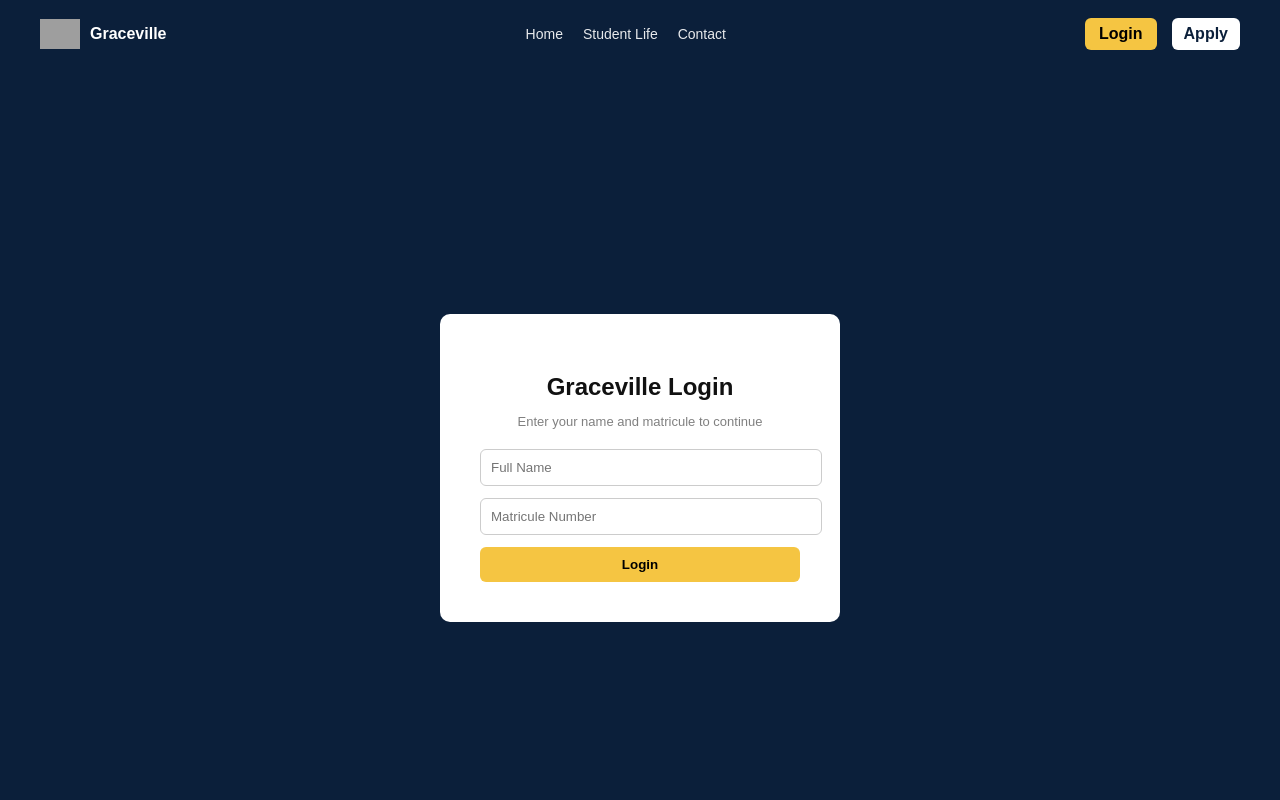
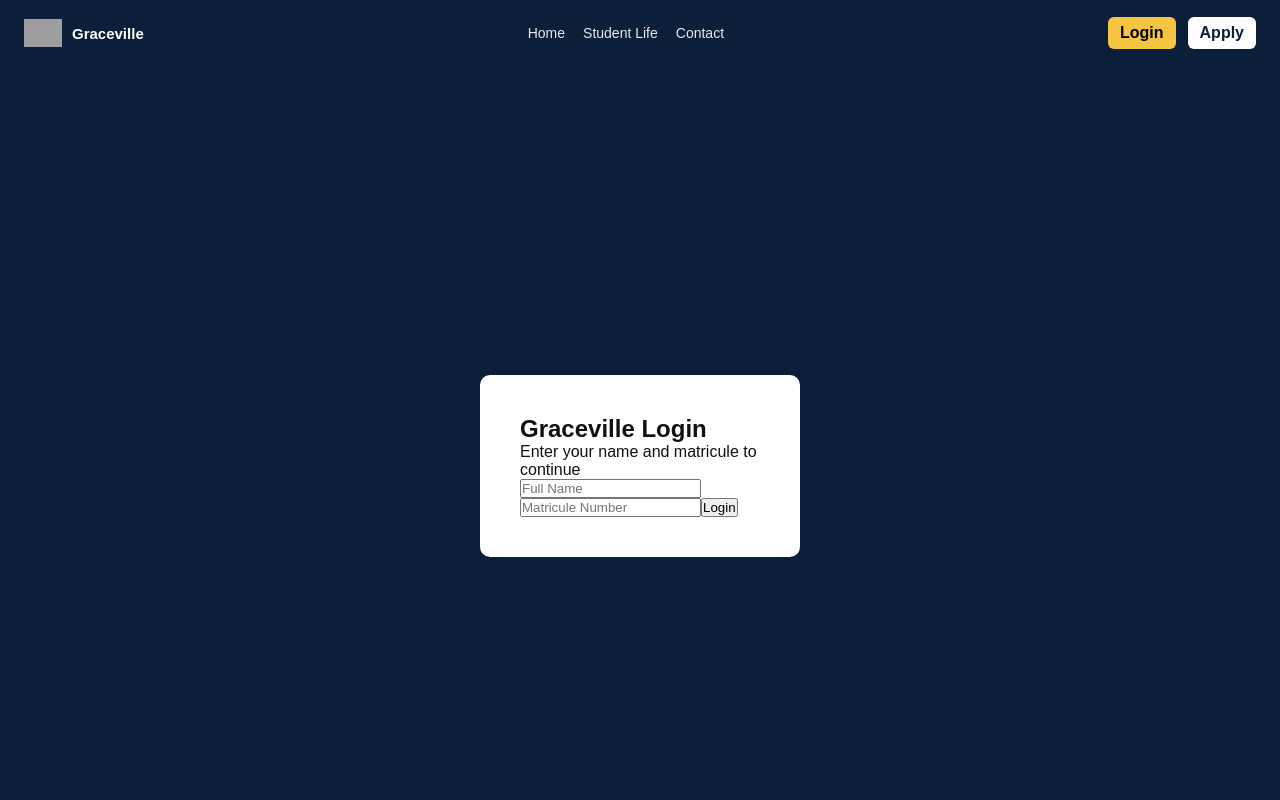
Before and after one commit to GweStanley/Frontend_Graceville, a Next.js app: page /login in a window 1280 px wide. Shown: the top 800 px of the page. Built offline with nearby package versions, Linux system fonts and the light colour scheme; grey boxes are pictures that could not be loaded.

Commit message:
Update globals.css

```diff
--- a/app/globals.css
+++ b/app/globals.css
@@ -2,23 +2,30 @@
    GLOBAL BASE
 ========================= */
 
-.page {
-  font-family: Arial, sans-serif;
-  color: #1b1b1b;
+* {
+  box-sizing: border-box;
   margin: 0;
   padding: 0;
 }
 
-.appBody {
-  margin: 0;
+body {
   font-family: Arial, sans-serif;
+  color: #111;
   background: #fff;
-  color: #111;
+}
+
+.page {
+  font-family: Arial, sans-serif;
+  color: #1b1b1b;
 }
 
 .mainContent {
   min-height: 80vh;
 }
+
+/* =========================
+   NAVBAR (CLEAN SINGLE SOURCE)
+========================= */
 
 .nav {
   display: flex;
@@ -50,7 +57,7 @@
   font-size: 15px;
 }
 
-/* CENTER */
+/* CENTER LINKS */
 .center {
   display: flex;
   gap: 18px;
@@ -76,7 +83,8 @@
 
 /* BUTTONS */
 .loginBtn,
-.applyBtn {
+.applyBtn,
+.apply {
   padding: 7px 12px;
   border-radius: 6px;
   font-weight: 600;
@@ -88,13 +96,14 @@
   color: black;
 }
 
-.applyBtn {
-  background: white;
+.applyBtn,
+.apply {
+  background: #fff;
   color: #0b1f3a;
 }
 
 /* USER */
-.userBox {
+.userWrapper {
   position: relative;
 }
 
@@ -106,28 +115,44 @@
   cursor: pointer;
 }
 
-/* DROPDOWN */
+/* DROPDOWN (FIXED - NO RED BACKGROUND BUG) */
 .dropdown {
   position: absolute;
   top: 42px;
   right: 0;
   background: white;
-  color: black;
-  padding: 10px;
+  color: #111;
+  min-width: 160px;
   border-radius: 8px;
-  min-width: 140px;
-  box-shadow: 0 4px 10px rgba(0,0,0,0.2);
+  box-shadow: 0 6px 18px rgba(0,0,0,0.15);
+  overflow: hidden;
 }
 
-.dropdown a,
+.dropdown a {
+  display: block;
+  padding: 12px 14px;
+  text-decoration: none;
+  color: #0b1f3a;
+  font-size: 14px;
+}
+
+.dropdown a:hover {
+  background: #f2f2f2;
+}
+
 .dropdown button {
-  display: block;
   width: 100%;
-  padding: 6px;
-  text-align: left;
+  padding: 12px 14px;
   border: none;
   background: none;
+  text-align: left;
   cursor: pointer;
+  font-size: 14px;
+  color: #b00020;
+}
+
+.dropdown button:hover {
+  background: #f2f2f2;
 }
 
 /* HAMBURGER */
@@ -142,7 +167,72 @@
   display: none;
 }
 
-/* ================= MOBILE ================= */
+/* =========================
+   HERO
+========================= */
+
+.heroSplit {
+  display: flex;
+  min-height: 80vh;
+}
+
+.heroImage {
+  flex: 1;
+  background-image: url("/GenInforGraphix.jpeg");
+  background-size: cover;
+  background-position: center;
+}
+
+.heroContent {
+  flex: 1;
+  padding: 60px;
+  display: flex;
+  flex-direction: column;
+  justify-content: center;
+  gap: 15px;
+}
+
+.heroContent h1 {
+  font-size: 42px;
+  line-height: 1.2;
+}
+
+.motto {
+  font-weight: 600;
+  color: #0b1f3a;
+}
+
+.quote {
+  opacity: 0.8;
+  line-height: 1.6;
+}
+
+.heroCTA {
+  display: flex;
+  gap: 12px;
+}
+
+/* BUTTONS */
+.primaryBtn {
+  background: #0b1f3a;
+  color: white;
+  padding: 10px 16px;
+  border-radius: 6px;
+  text-decoration: none;
+}
+
+.secondaryBtn {
+  background: #f5c542;
+  color: black;
+  padding: 10px 16px;
+  border-radius: 6px;
+  text-decoration: none;
+}
+
+/* =========================
+   MOBILE FIX (NAV + HERO)
+========================= */
+
 @media (max-width: 768px) {
 
   .center,
@@ -171,80 +261,14 @@
     text-align: left;
     font-size: 16px;
   }
-}
 
-.heroSplit {
-  display: flex;
-  min-height: 80vh;
-  width: 100%;
-}
-
-/* LEFT IMAGE */
-.heroImage {
-  flex: 1;
-  background-image: url("/GenInforGraphix.jpeg"); /* YOUR IMAGE RESTORED */
-  background-size: cover;
-  background-position: center;
-}
-
-/* RIGHT CONTENT */
-.heroContent {
-  flex: 1;
-  padding: 60px;
-  display: flex;
-  flex-direction: column;
-  justify-content: center;
-  gap: 15px;
-}
-
-.heroContent h1 {
-  font-size: 42px;
-  line-height: 1.2;
-}
-
-.motto {
-  font-weight: 600;
-  color: #0b1f3a;
-}
-
-.quote {
-  opacity: 0.8;
-  line-height: 1.6;
-}
-
-/* BUTTONS */
-.heroCTA {
-  display: flex;
-  gap: 12px;
-  margin-top: 10px;
-}
-
-.primaryBtn {
-  background: #0b1f3a;
-  color: white;
-  padding: 10px 16px;
-  border-radius: 6px;
-  text-decoration: none;
-}
-
-.secondaryBtn {
-  background: #f5c542;
-  color: black;
-  padding: 10px 16px;
-  border-radius: 6px;
-  text-decoration: none;
-}
-
-/* ================= MOBILE FIX ================= */
-@media (max-width: 768px) {
-
+  /* HERO MOBILE */
   .heroSplit {
     flex-direction: column;
   }
 
   .heroImage {
     height: 250px;
-    width: 100%;
   }
 
   .heroContent {
@@ -263,39 +287,29 @@
 }
 
 /* =========================
-   SECTIONS
+   DASHBOARD
 ========================= */
 
-.section {
-  padding: 60px;
-  background: white;
+.dash {
+  padding: 40px;
+  background: #f7f9fc;
+  min-height: 100vh;
 }
 
-.section.alt {
-  background: #f4f6f8;
+/* CARDS */
+.cards {
+  display: grid;
+  grid-template-columns: repeat(auto-fit, minmax(220px, 1fr));
+  gap: 20px;
 }
 
-.section h2 {
-  margin-bottom: 15px;
-}
-
-.section p,
-.section ol,
-.section ul {
-  max-width: 900px;
-  line-height: 1.6;
-}
-
-/* =========================
-   FOOTER (CLEAN SINGLE VERSION)
-========================= */
-
-.footer {
-  background: #0b1f3a;
-  color: white;
+.card {
+  background: white;
+  padding: 22px;
+  border-radius: 12px;
   text-align: center;
-  padding: 20px;
-  margin-top: 60px;
+  box-shadow: 0 4px 12px rgba(0,0,0,0.05);
+  cursor: pointer;
 }
 
 /* =========================
@@ -315,329 +329,16 @@
   padding: 40px;
   border-radius: 10px;
   width: 320px;
-  text-align: center;
-}
-
-.loginBox h2 {
-  margin-bottom: 5px;
-}
-
-.subtext {
-  font-size: 13px;
-  color: gray;
-  margin-bottom: 20px;
-}
-
-.loginBox input {
-  width: 100%;
-  padding: 10px;
-  margin-bottom: 12px;
-  border: 1px solid #ccc;
-  border-radius: 6px;
-}
-
-.loginBox button {
-  width: 100%;
-  padding: 10px;
-  background: #f5c542;
-  border: none;
-  font-weight: bold;
-  cursor: pointer;
-  border-radius: 6px;
-}
-
-.error {
-  color: red;
-  font-size: 13px;
-  margin-top: 10px;
 }
 
 /* =========================
-   DASHBOARD
+   FOOTER
 ========================= */
 
-.dash {
-  padding: 40px;
-  background: #f7f9fc;
-  min-height: 100vh;
-}
-
-.dash h1 {
-  font-size: 26px;
-  margin-bottom: 6px;
-  color: #0b1f3a;
-  text-align: center;
-}
-
-.dash p {
-  color: #555;
-  margin-bottom: 20px;
-  text-align: center;
-}
-
-/* CARDS */
-.cards {
-  display: grid;
-  grid-template-columns: repeat(auto-fit, minmax(220px, 1fr));
-  gap: 20px;
-  margin-top: 25px;
-}
-
-.card {
-  background: white;
-  padding: 22px;
-  border-radius: 12px;
-  text-align: center;
-  box-shadow: 0 4px 12px rgba(0,0,0,0.05);
-  transition: 0.2s;
-  cursor: pointer;
-}
-
-.card:hover {
-  transform: translateY(-4px);
-}
-
-/* FORMS */
-.cardForm {
-  margin-top: 25px;
-  display: flex;
-  flex-direction: column;
-  gap: 12px;
-  width: 100%;
-  max-width: 360px;
-  background: white;
-  padding: 22px;
-  border-radius: 12px;
-}
-
-.cardForm input,
-.cardForm select {
-  padding: 11px;
-  border: 1px solid #ddd;
-  border-radius: 8px;
-}
-
-.cardForm button {
-  padding: 11px;
+.footer {
   background: #0b1f3a;
   color: white;
-  border: none;
-  border-radius: 8px;
+  text-align: center;
+  padding: 20px;
+  margin-top: 60px;
 }
-
-/* =========================
-   LESSON VIEW
-========================= */
-
-.lessonPage {
-  display: flex;
-  height: 100vh;
-}
-
-.lessonList {
-  width: 250px;
-  background: #f4f6f8;
-  padding: 20px;
-  border-right: 1px solid #ddd;
-}
-
-.lessonItem {
-  padding: 10px;
-  cursor: pointer;
-  border-radius: 5px;
-}
-
-.lessonItem:hover {
-  background: #e0e0e0;
-}
-
-.lessonContent {
-  flex: 1;
-  padding: 30px;
-}
-
-/* ACTIVE CARD */
-.activeCard {
-  border: 2px solid #0b1f3a;
-}
-
-/* =========================
-   CONTACT
-========================= */
-
-.contactPage {
-  padding: 60px 40px;
-}
-
-.contactHeader {
-  text-align: center;
-  margin-bottom: 40px;
-}
-
-.contactGrid {
-  display: flex;
-  gap: 40px;
-  flex-wrap: wrap;
-  justify-content: center;
-}
-
-.contactForm {
-  display: flex;
-  flex-direction: column;
-  gap: 12px;
-  width: 320px;
-  background: #f4f6f8;
-  padding: 25px;
-  border-radius: 10px;
-}
-
-.contactForm input,
-.contactForm textarea {
-  padding: 10px;
-  border: 1px solid #ccc;
-  border-radius: 6px;
-}
-
-.contactForm button {
-  padding: 10px;
-  background: #0b1f3a;
-  color: white;
-  border: none;
-  border-radius: 6px;
-  cursor: pointer;
-}
-
-/* =========================
-   RESPONSIVE
-========================= */
-
-@media (max-width: 768px) {
-  .dash {
-    padding: 20px;
-  }
-
-  .lessonPage {
-    flex-direction: column;
-  }
-
-  .lessonList {
-    width: 100%;
-  }
-}
-.userBtnWrapper:hover .dropdown {
-  display: block;
-}
-.nav {
-  display: flex;
-  justify-content: space-between;
-  align-items: center;
-  padding: 14px 40px;
-  background-color: #0b1f3a;
-  color: white;
-  position: sticky;
-  top: 0;
-  z-index: 1000;
-}
-
-.left {
-  display: flex;
-  align-items: center;
-  gap: 10px;
-}
-
-.logo {
-  width: 40px;
-  height: 40px;
-  object-fit: contain;
-}
-
-.brand {
-  font-size: 16px;
-  font-weight: 600;
-}
-
-.center {
-  display: flex;
-  gap: 20px;
-}
-
-.center a {
-  color: white;
-  text-decoration: none;
-  font-size: 14px;
-}
-
-.right {
-  display: flex;
-  align-items: center;
-  gap: 15px;
-}
-
-.loginBtn {
-  background: #f5c542;
-  color: black;
-  padding: 7px 14px;
-  border-radius: 6px;
-  font-weight: 600;
-  text-decoration: none;
-}
-
-.userWrapper {
-  position: relative;
-  cursor: pointer;
-}
-
-.userBtn {
-  padding: 8px 12px;
-  background: white;
-  color: #0b1f3a;
-  border-radius: 6px;
-  font-weight: 500;
-}
-
-.dropdown {
-  position: absolute;
-  right: 0;
-  top: 45px;
-  background: red;
-  min-width: 160px;
-  border-radius: 8px;
-  box-shadow: 0 6px 18px rgba(0,0,0,0.15);
-  overflow: hidden;
-}
-
-.dropdownItem {
-  display: block;
-  padding: 12px 14px 5;
-  text-decoration: none;
-  color: #0b1f3a;
-  font-size: 14px;
-  transition: background 0.2s ease;
-}
-
-.dropdownItem:hover {
-  background: black;
-}
-
-.dropdownBtn {
-  width: 100%;
-  padding: 12px 14px 2px ;
-  border: none;
-  background: none;
-  text-align: left;
-  cursor: pointer;
-  color: white;
-  font-size: 14px;
-}
-
-.dropdownBtn:hover {
-  background: black;
-}
-.apply {
-  background: #f5c542;
-  color: black;
-  padding: 7px 14px;
-  border-radius: 6px;
-  font-weight: bold;
-  text-decoration: none;
-}
```
